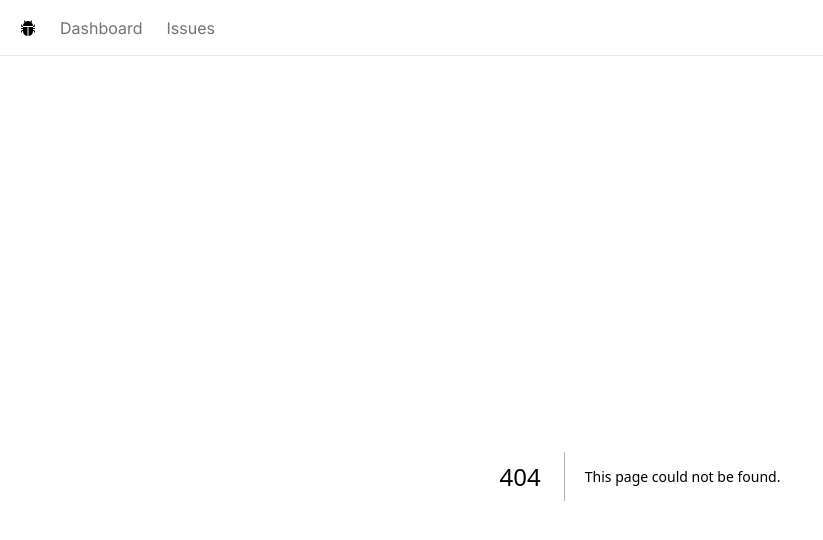
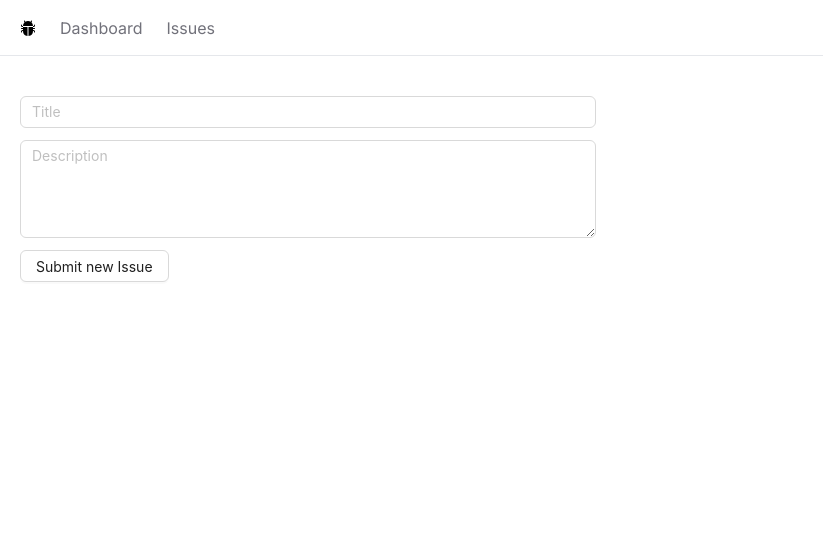
Before and after one commit to 7flash-pi/leetCp, a Next.js app in the folder bug-b/: page /issues/new in a window 1280 px wide. Before the commit this address had no page. Shown: the top 540 px of the page, without its empty margins (0-823 px from the left). Built offline with nearby package versions, Linux system fonts and the light colour scheme.

Commit message:
setup antd and issue page

```diff
--- /dev/null
+++ b/bug-b/app/issues/new/page.tsx
@@ -0,0 +1,19 @@
+'use client'
+import React from 'react'
+import { Button, Input } from 'antd'
+
+const {TextArea}=Input
+
+type Props = {}
+
+const page = (props: Props) => {
+  return (
+    <div className='max-w-xl space-y-3'>
+        <Input placeholder='Title' />
+        <TextArea placeholder='Description' rows={4} />
+        <Button>Submit new Issue</Button>
+    </div>
+  )
+}
+
+export default page
--- a/bug-b/app/issues/page.tsx
+++ b/bug-b/app/issues/page.tsx
@@ -1,10 +1,16 @@
+'use client'
 import React from 'react'
+import { Button } from 'antd'
+import Link from 'next/link'
+
 
 type Props = {}
 
 const IssuesPage = (props: Props) => {
   return (
-    <div>IssuesPage</div>
+    <div>
+       <Button><Link href={'/issues/new'}>New Issues</Link></Button>
+    </div>
   )
 }
 
--- a/bug-b/app/layout.tsx
+++ b/bug-b/app/layout.tsx
@@ -1,14 +1,9 @@
 import "./globals.css";
-import type { Metadata } from "next";
 import { Inter } from "next/font/google";
 import Navbar from "./Navbar";
 
+
 const inter = Inter({ subsets: ["latin"] });
-
-export const metadata: Metadata = {
-  title: "Create Next App",
-  description: "Generated by create next app",
-};
 
 export default function RootLayout({
   children,
@@ -17,10 +12,14 @@ export default function RootLayout({
 }) {
   return (
     <html lang="en">
+
       <body className={inter.className}>
         <Navbar />
-        <main>{children}</main>
+        <main className="p-5">{children}</main>
       </body>
+
+
+
     </html>
   );
 }
--- a/bug-b/app/page.tsx
+++ b/bug-b/app/page.tsx
@@ -1,4 +1,4 @@
-import Image from 'next/image'
+
 
 export default function Home() {
   return (
--- a/bug-b/package.json
+++ b/bug-b/package.json
@@ -13,6 +13,7 @@
     "@types/node": "20.10.4",
     "@types/react": "18.2.43",
     "@types/react-dom": "18.2.17",
+    "antd": "^5.12.1",
     "autoprefixer": "10.4.16",
     "classnames": "^2.3.2",
     "eslint": "8.55.0",
```
Also changed, not shown: 1 other file (tests, documents, lock files or other folders).
